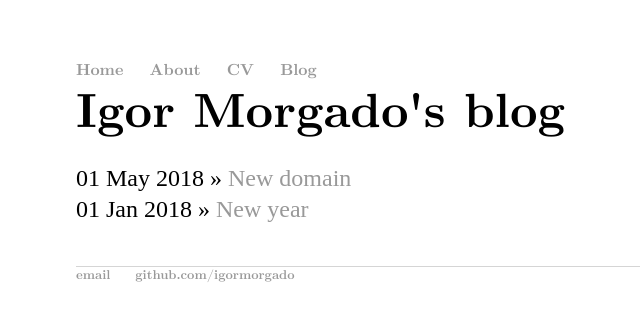
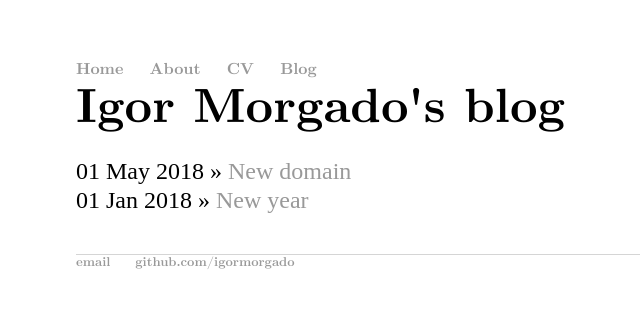
Before and after one commit to igormorgado/igormorgado.github.io, a Jekyll site: the page built from blog/index.html, in a window 1280 px wide. Shown: the top 321 px of the page, without its empty margins (116-756 px from the left). Built offline with Jekyll 4.4.1, drawn with Linux system fonts in a browser that asks for light colours; some web fonts are replaced.

Commit message:
css changes

```diff
--- a/css/main.css
+++ b/css/main.css
@@ -32,7 +32,7 @@ body {
   margin: 60px auto;
   width: 70%;
   font-size:100%;
-  line-height:1.3;
+  line-height:1.2;
 }
 
 h1 {
```
